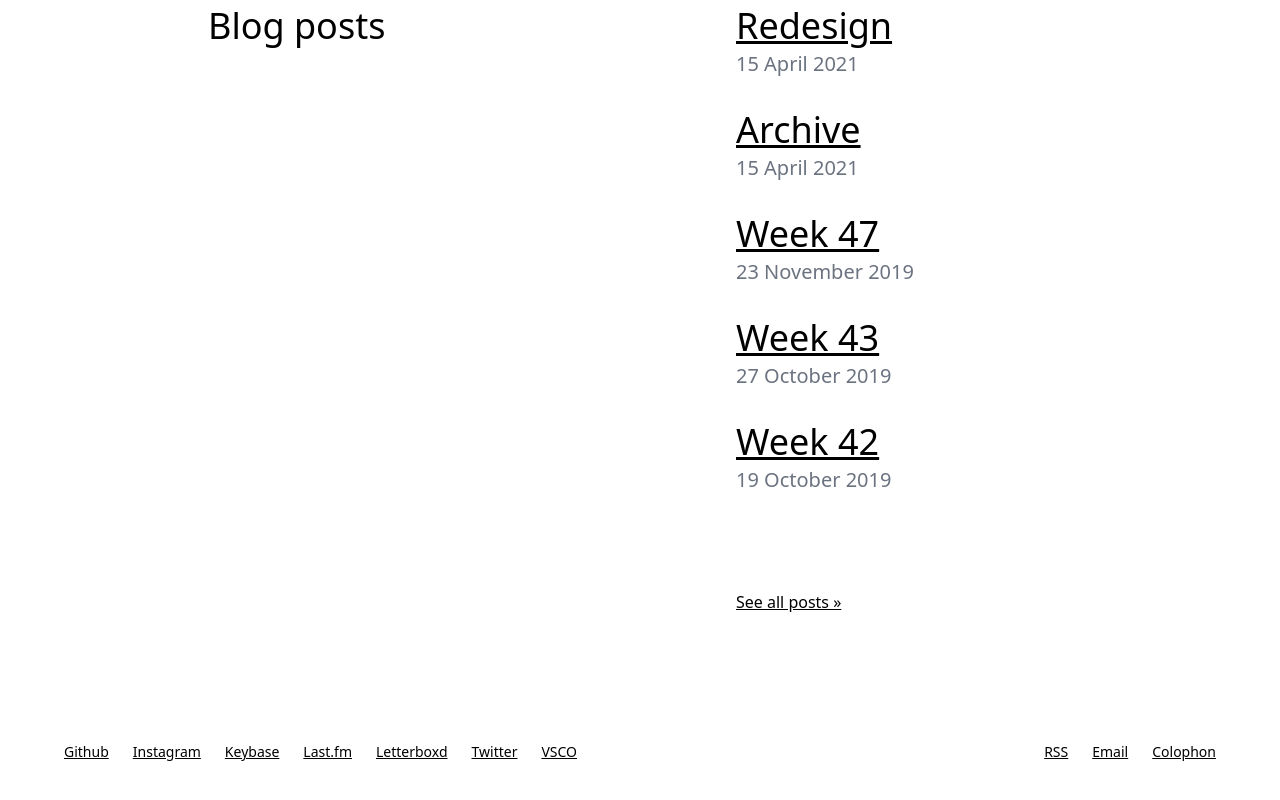
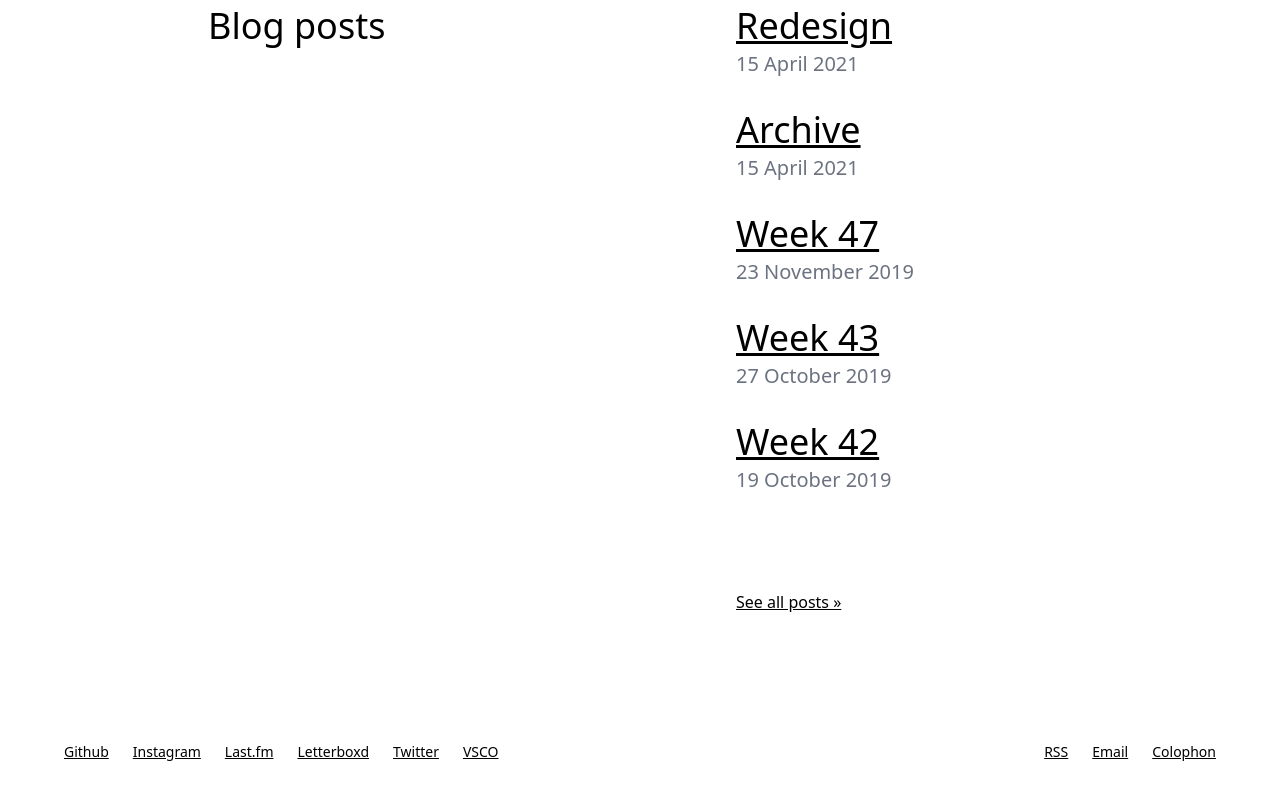
Before and after one commit to jonheslop/jfh-2021, a Next.js app: page / in a window 1280 px wide. Shown: the part 4562-5362 px from the top of the page. Built offline with nearby package versions, Linux system fonts and the light colour scheme; a web font is replaced by a local one.

Commit message:
RIP keybase
It’s not dead but Zoom bought them and it’s not going anywhere.

Was fun tho!

```diff
--- a/components/footer.tsx
+++ b/components/footer.tsx
@@ -7,7 +7,6 @@ const Footer = () => {
       <section className="flex flex-wrap space-x-6 space-x-reverse mt-4 sm:mt-0 pb-2 border-b sm:pb-0 sm:border-none">
         <Link external classes="my-2 lg:my-0 mr-6" href="https://github.com/jonheslop">Github</Link>
         <Link external classes="my-2 lg:my-0" href="https://instagram.com/jonheslop">Instagram</Link>
-        <Link external classes="my-2 lg:my-0" href="https://keybase.io/jonheslop">Keybase</Link>
         <Link external classes="my-2 lg:my-0" href="https://last.fm/user/jonheslop">Last.fm</Link>
         <Link external classes="my-2 lg:my-0" href="https://letterboxd.com/jonheslop/">Letterboxd</Link>
         <Link external classes="my-2 lg:my-0" href="https://twitter.com/jonheslop">Twitter</Link>
```
